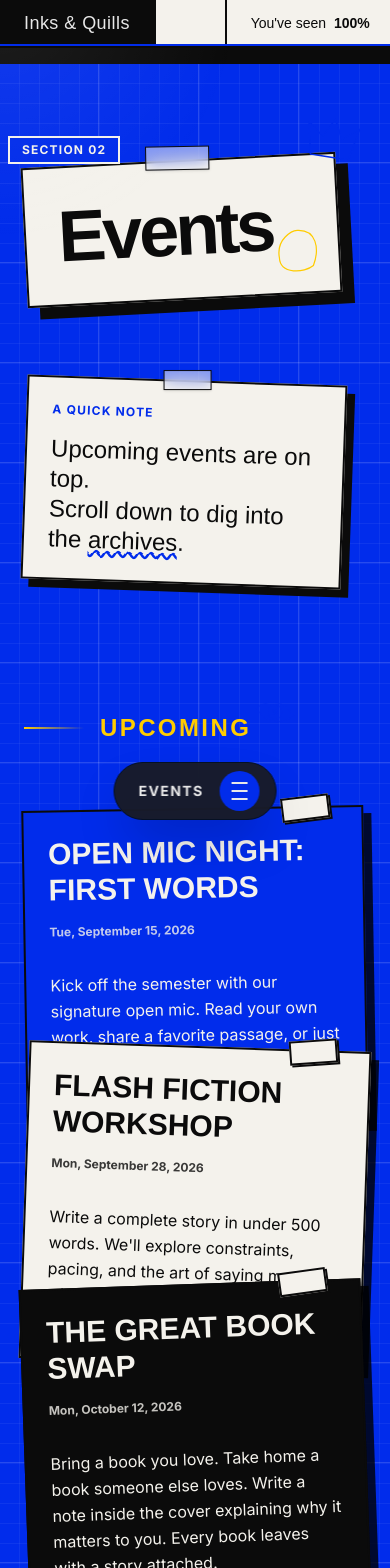
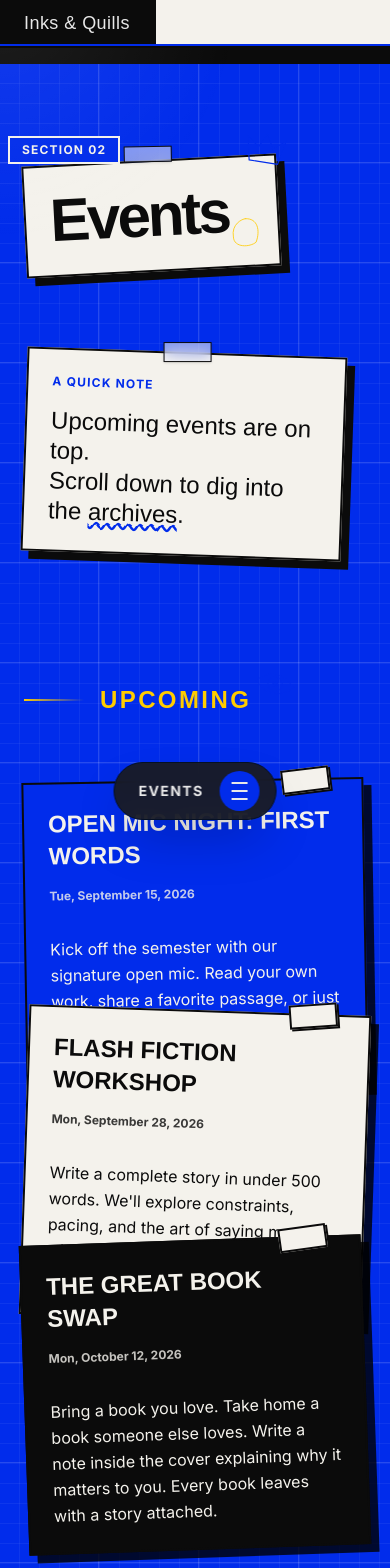
Before and after one commit to imagine1phoenix/inkinquills, a Next.js app: page /events in a window 390 px wide. Shown: the top 1568 px of the page. Built offline with nearby package versions, Linux system fonts and the light colour scheme; a web font is replaced by a local one.

Commit message:
style: improve mobile responsiveness across core pages by adjusting typography scales and UI element visibility

```diff
--- a/src/app/about/page.tsx
+++ b/src/app/about/page.tsx
@@ -57,7 +57,7 @@ export default function AboutPage() {
           <p className="font-ui text-xs uppercase tracking-[0.3em] text-metro-yellow mb-4">
             Who We Are
           </p>
-          <h1 className="font-display text-5xl md:text-7xl font-bold mb-4 relative inline-block">
+          <h1 className="font-display text-4xl sm:text-5xl md:text-7xl font-bold mb-4 relative inline-block">
             <div className="absolute -top-12 -left-12 w-20 h-20 text-electric-blue/40 -rotate-12 hidden md:block">
               <DoodleEye className="w-full h-full" delayIndex={1} />
             </div>
--- a/src/app/events/page.tsx
+++ b/src/app/events/page.tsx
@@ -60,7 +60,7 @@ function DeckCard({ event, index, colorIndex, onClick }: { event: ClubEvent; ind
 
       {/* Visible Header (when stacked) */}
       <div className="flex flex-col md:flex-row md:items-start justify-between gap-2 md:gap-4 mb-4">
-        <h3 className="font-display text-3xl md:text-4xl font-bold uppercase">{event.title}</h3>
+        <h3 className="font-display text-2xl sm:text-3xl md:text-4xl font-bold uppercase">{event.title}</h3>
         <span className="font-ui text-xs md:text-sm font-bold opacity-80 shrink-0 mt-2">{formatFullDate(event.date)}</span>
       </div>
 
@@ -149,15 +149,15 @@ export default function EventsPage() {
           </div>
 
           {/* Main Sticky Note */}
-          <div className="bg-[#F4F2EC] border-2 border-midnight p-8 pr-16 shadow-[12px_12px_0_var(--midnight)] -rotate-3 relative">
-            <h1 className="font-display text-7xl md:text-9xl text-midnight font-black tracking-tighter">
+          <div className="bg-[#F4F2EC] border-2 border-midnight p-6 sm:p-8 pr-12 md:pr-16 shadow-[8px_8px_0_var(--midnight)] md:shadow-[12px_12px_0_var(--midnight)] -rotate-3 relative">
+            <h1 className="font-display text-6xl sm:text-7xl md:text-9xl text-midnight font-black tracking-tighter">
               Events
             </h1>
-            <div className="absolute -top-4 left-1/2 -translate-x-1/2 w-16 h-6 bg-white/50 backdrop-blur-sm border border-midnight shadow-sm rotate-2" />
-            <div className="absolute bottom-4 right-4 w-12 h-12">
+            <div className="absolute -top-4 left-1/2 -translate-x-1/2 w-12 sm:w-16 h-4 sm:h-6 bg-white/50 backdrop-blur-sm border border-midnight shadow-sm rotate-2" />
+            <div className="absolute bottom-4 right-4 w-8 h-8 sm:w-12 sm:h-12">
                <DoodleCircle className="w-full h-full stroke-metro-yellow" delayIndex={1} />
             </div>
-            <div className="absolute -top-12 -right-8 w-16 h-16 text-electric-blue rotate-12">
+            <div className="absolute -top-8 sm:-top-12 -right-4 sm:-right-8 w-12 h-12 sm:w-16 sm:h-16 text-electric-blue rotate-12">
                <DoodleCrown className="w-full h-full" delayIndex={1.5} />
             </div>
           </div>
--- a/src/app/library/page.tsx
+++ b/src/app/library/page.tsx
@@ -41,9 +41,9 @@ export default function LibraryPage() {
           <p className="font-ui text-xs uppercase tracking-[0.3em] text-metro-yellow mb-4">
             Our Curated Collection
           </p>
-          <h1 className="font-display text-5xl md:text-7xl font-bold text-text-primary mb-4 relative inline-block">
+          <h1 className="font-display text-4xl sm:text-5xl md:text-7xl font-bold text-text-primary mb-4 relative inline-block">
             The Book Wall
-            <div className="absolute -top-10 -right-16 w-20 h-20 text-electric-blue rotate-12">
+            <div className="absolute -top-10 -right-16 w-20 h-20 text-electric-blue rotate-12 hidden md:block">
                <DoodleCrown className="w-full h-full" delayIndex={1} />
             </div>
           </h1>
--- a/src/app/stories/page.tsx
+++ b/src/app/stories/page.tsx
@@ -49,7 +49,7 @@ export default function StoriesPage() {
           <p className="font-ui text-xs uppercase tracking-[0.3em] text-metro-yellow mb-4">
             Our Members&apos; Work
           </p>
-          <h1 className="font-display text-5xl md:text-7xl font-bold mb-4 relative inline-block">
+          <h1 className="font-display text-4xl sm:text-5xl md:text-7xl font-bold mb-4 relative inline-block">
             Stories & Poems
             <div className="absolute -top-6 -left-12 w-16 h-16 text-electric-blue -rotate-12 hidden md:block">
               <DoodleStar className="w-full h-full" delayIndex={1} />
--- a/src/components/TopBar.tsx
+++ b/src/components/TopBar.tsx
@@ -36,7 +36,7 @@ export default function TopBar() {
       </div>
 
       {/* Right Block */}
-      <div className="flex-none px-6 flex items-center justify-center border-l-2 border-midnight text-midnight font-display text-sm gap-2">
+      <div className="hidden sm:flex flex-none px-6 items-center justify-center border-l-2 border-midnight text-midnight font-display text-sm gap-2">
         <span>You&apos;ve seen</span>
         <span className="font-bold w-8 text-right">{percentage}%</span>
       </div>
```
